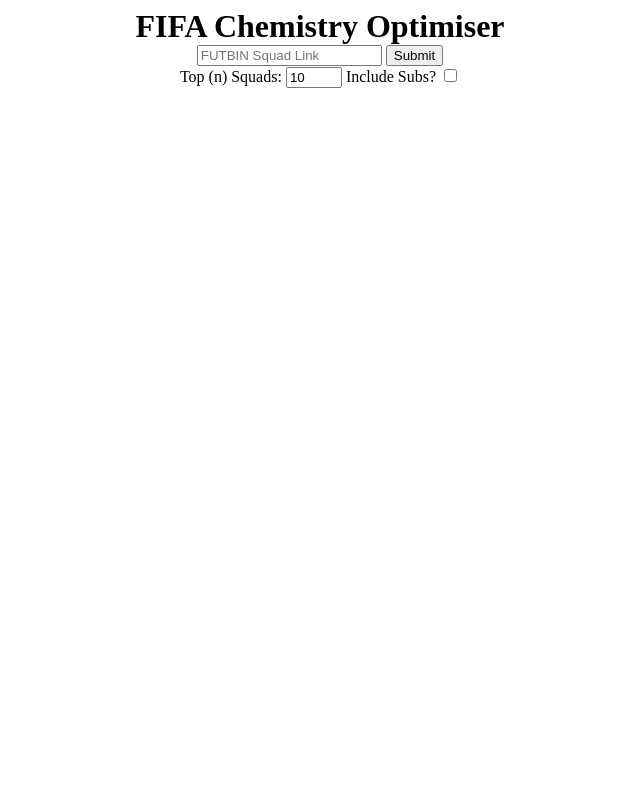
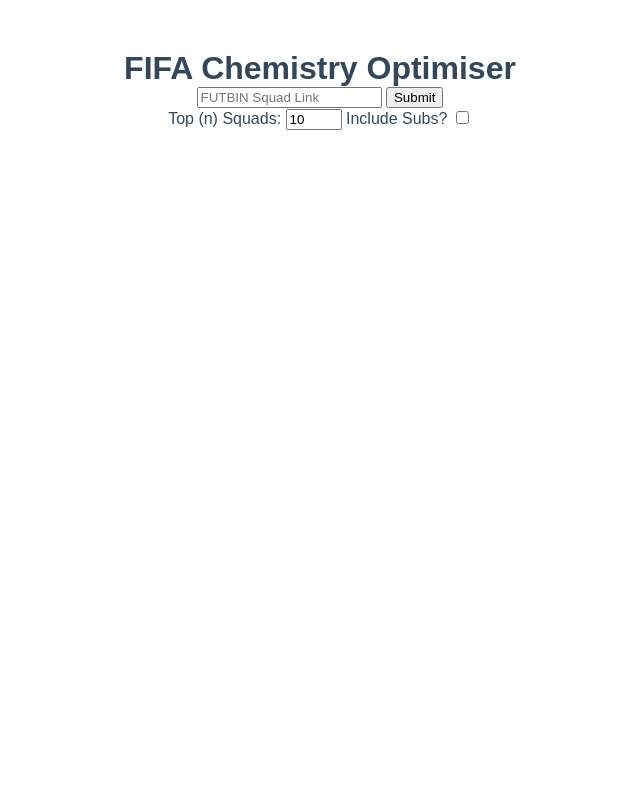
Before and after one commit to edmcox/fifa-autobuilder, a Flask app: page / in a window 1280 px wide. Shown: the whole page, without its empty margins (320-960 px from the left). Run offline with Flask 2, Linux system fonts and the light colour scheme.

Commit message:
added font

```diff
--- a/static/main.css
+++ b/static/main.css
@@ -1,3 +1,11 @@
+body {
+    margin: auto;
+    width: 640px;
+    padding: 50px;
+    font-family: 'Avenir', sans-serif;
+    color: #33475b;
+}
+
 form {
     margin: 0 auto;
     width: 250px;
@@ -27,9 +35,7 @@
     width: 100%;
 }
 
-img.center {
+div img {
     display: block;
-    margin-left: auto;
-    margin-right: auto;
-    width: 50%;
+    margin: 0 auto;
 }
```
